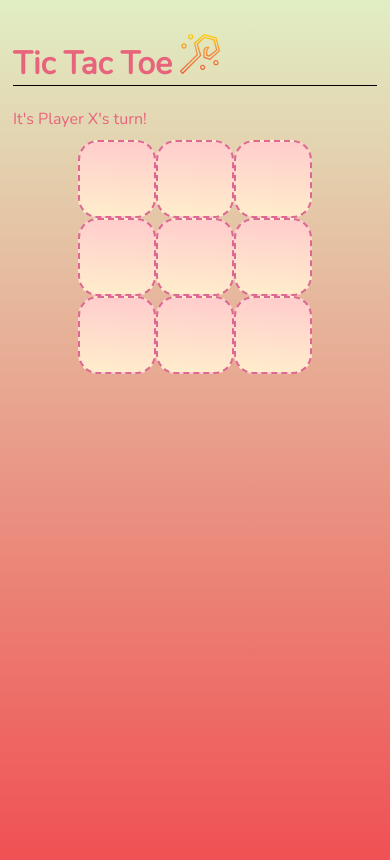
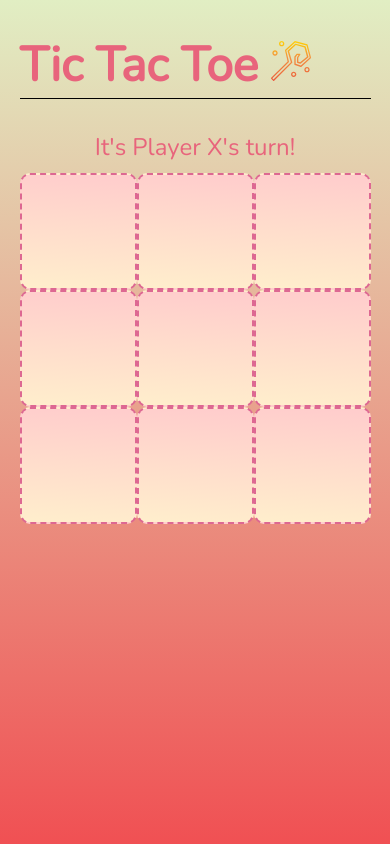
Before and after one commit to SandraBayabos/tictactoe-js-sept2019, a plain HTML site: page index.html in a window 390 px wide. Drawn offline with nearby package versions, Linux system fonts and the light colour scheme.

Commit message:
added styling

```diff
--- a/style.css
+++ b/style.css
@@ -12,6 +12,12 @@ body {
 
 h1 {
   border-bottom: 1px solid black;
+  font-size: 3rem;
+}
+
+#message {
+  text-align: center;
+  font-size: 2rem;
 }
 
 .grid-container {
@@ -19,7 +25,7 @@ h1 {
   grid-template-columns: 200px 200px 200px;
   grid-template-rows: 200px 200px 200px;
   padding: 10px;
-  /* width: 100vw; */
+  margin: auto;
 }
 .grid-item {
   box-sizing: border-box;
@@ -35,11 +41,35 @@ h1 {
 }
 
 @media (max-width: 660px) {
+  body {
+    margin: 0;
+    padding: 0;
+  }
   .grid-container {
     display: grid;
-    grid-template-columns: 20vw 20vw 20vw;
-    grid-template-rows: 20vw 20vw 20vw;
+    grid-template-columns: 30vw 30vw 30vw;
+    grid-template-rows: 30vw 30vw 30vw;
     padding: 10px;
     margin: 0 auto;
   }
+
+  h1 {
+    margin-left: 5%;
+    width: 90%;
+  }
+
+  #message {
+    text-align: center;
+    font-size: 1.5rem;
+  }
+
+  .grid-item {
+    background-color: rgba(255, 255, 255, 0.8);
+    border: 2px dashed #dd6892;
+    font-size: 50pt;
+    text-align: center;
+    border-radius: 10px;
+    color: #e688a1;
+    background: -webkit-linear-gradient(85.2deg, #ffeecc, #ffcccc);
+  }
 }
```
